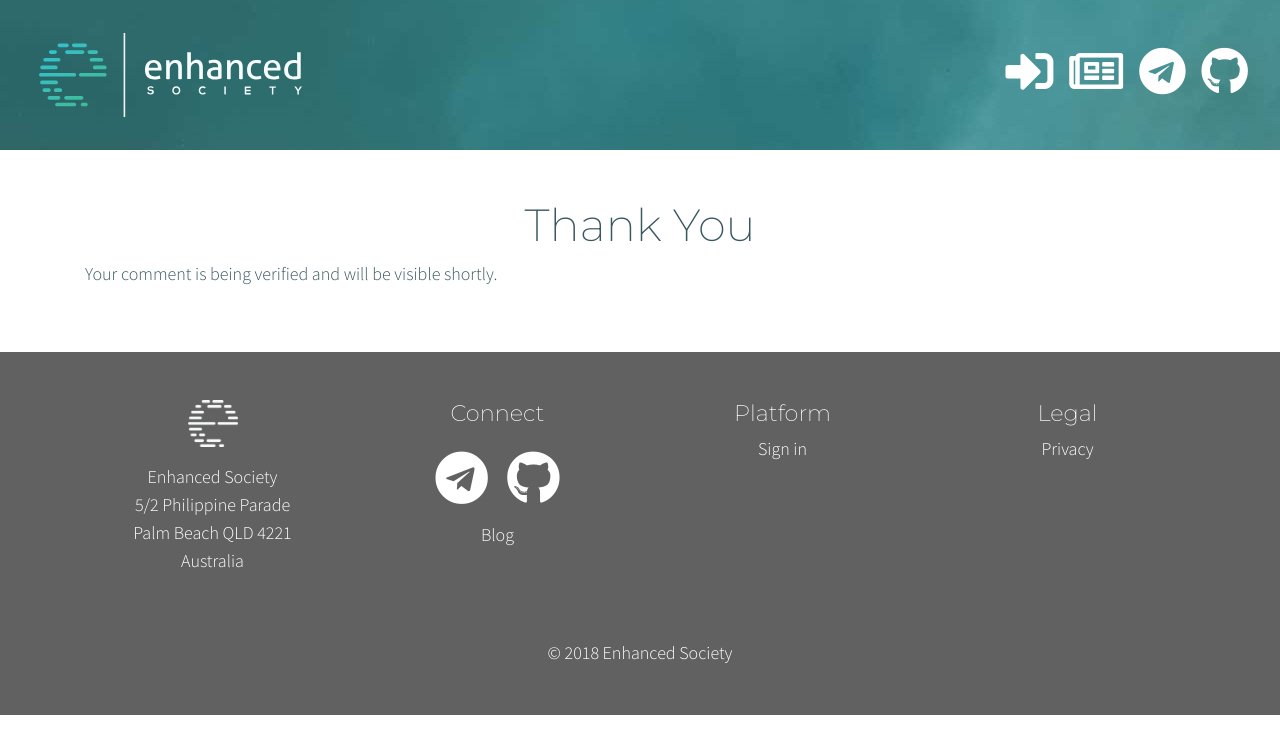
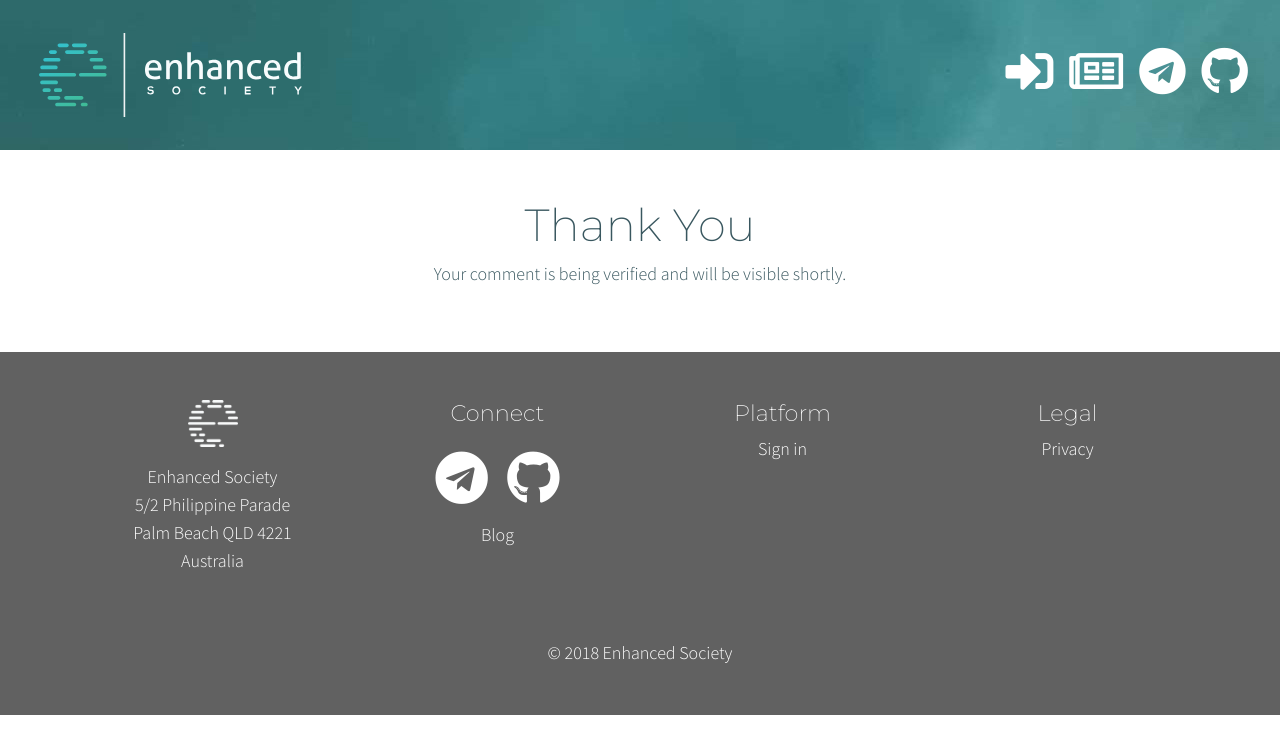
Before and after one commit to enhancedsociety/old-website, a Jekyll site: the page built from thank-you.html, in a window 1280 px wide. Shown: the top 754 px of the page. Built offline with Jekyll 4.4.1, drawn with Linux system fonts in a browser that asks for light colours; nearby versions of some CDN libraries; a script that is not in the unit is left out.

Commit message:
center text on comment thank you page

```diff
--- a/thank-you.html
+++ b/thank-you.html
@@ -4,8 +4,8 @@ title: Thank You - Enhanced Society
 ---
 <div class="container">
 	<div class="row my-5">
-		<div class="col">
-			<h1 class="h1-responsive text-center">Thank You</h1>
+		<div class="col text-center">
+			<h1 class="h1-responsive">Thank You</h1>
 	  		<p>
 	  			Your comment is being verified and will be visible shortly.
 	  		</p>
```
